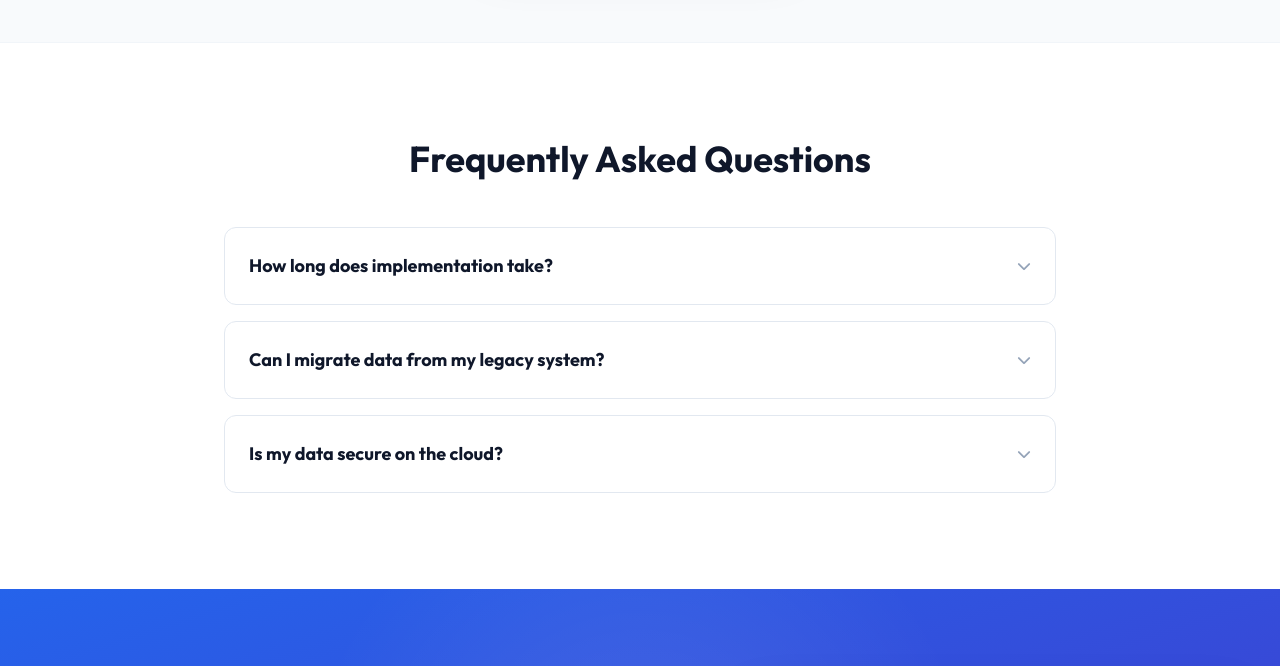
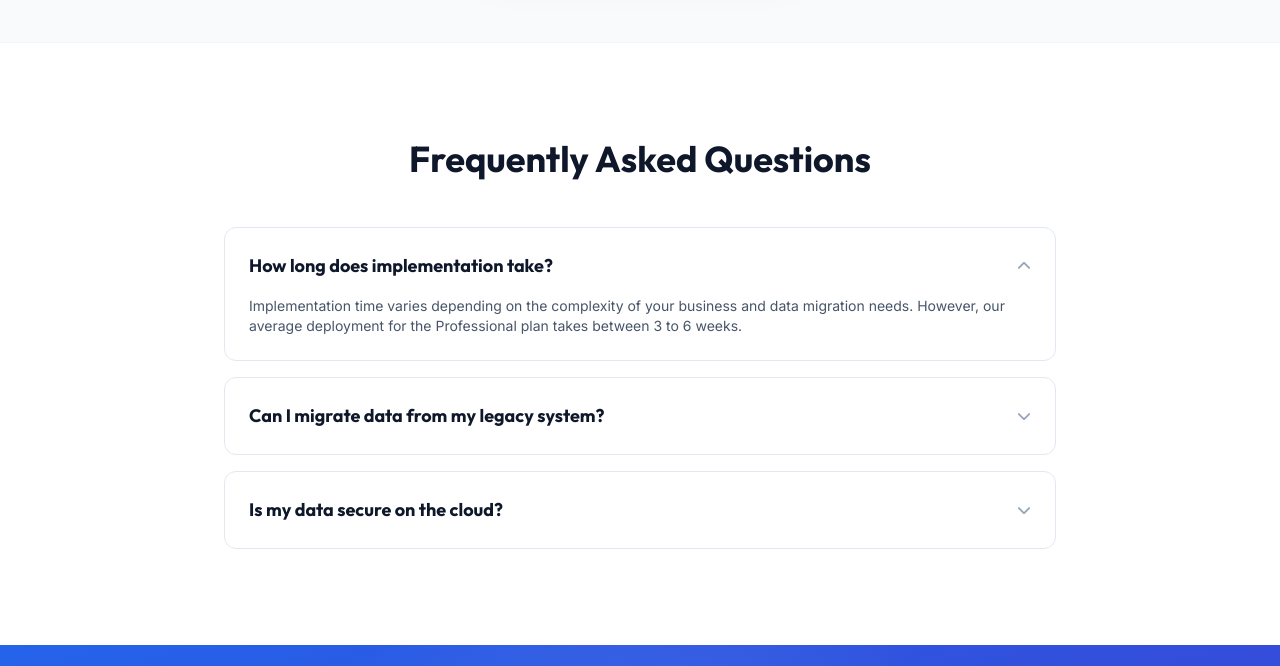
Before and after one commit to Vikranth-Bandharapu/ERP-SOLUTIONS, a website: page index.html in a window 1280 px wide. Both pictures are taken after a click on the element "How long does implementation take?". Shown: the part 5411-6077 px from the top of the page. Drawn offline with nearby package versions, Linux system fonts and the light colour scheme.

Commit message:
Add files via upload

```diff
--- a/assets/main.js
+++ b/assets/main.js
@@ -39,6 +39,15 @@ document.addEventListener('DOMContentLoaded', () => {
     if (mobileMenuBtn && mobileMenu) {
         mobileMenuBtn.addEventListener('click', () => {
             mobileMenu.classList.toggle('hidden');
+
+            // Prevent background scrolling when menu is open
+            if (!mobileMenu.classList.contains('hidden')) {
+                document.body.classList.add('overflow-hidden', 'h-screen');
+                document.documentElement.classList.add('overflow-hidden', 'h-screen');
+            } else {
+                document.body.classList.remove('overflow-hidden', 'h-screen');
+                document.documentElement.classList.remove('overflow-hidden', 'h-screen');
+            }
         });
     }
 
@@ -103,3 +112,29 @@ window.showToast = function(message, type = 'success') {
         console.warn('Toastify not loaded: ', message);
     }
 }
+
+
+    // FAQ Accordion Toggle
+    const faqItems = document.querySelectorAll('.faq-toggle');
+    faqItems.forEach(item => {
+        item.addEventListener('click', () => {
+            const answer = item.nextElementSibling;
+            const icon = item.querySelector('i');
+
+            // Close all others
+            faqItems.forEach(otherItem => {
+                if (otherItem !== item) {
+                    otherItem.nextElementSibling.classList.add('hidden');
+                    otherItem.querySelector('i').style.transform = 'rotate(0deg)';
+                }
+            });
+
+            if (answer.classList.contains('hidden')) {
+                answer.classList.remove('hidden');
+                icon.style.transform = 'rotate(180deg)';
+            } else {
+                answer.classList.add('hidden');
+                icon.style.transform = 'rotate(0deg)';
+            }
+        });
+    });
--- a/assets/style.css
+++ b/assets/style.css
@@ -9,11 +9,12 @@
   --text-muted: #64748B;
 }
 
-body {
+html, body {
   font-family: 'Inter', sans-serif;
   color: var(--text-main);
   background-color: var(--light-bg);
   overflow-x: hidden;
+  max-width: 100%;
 }
 
 h1, h2, h3, h4, h5, h6, .font-heading {
```
